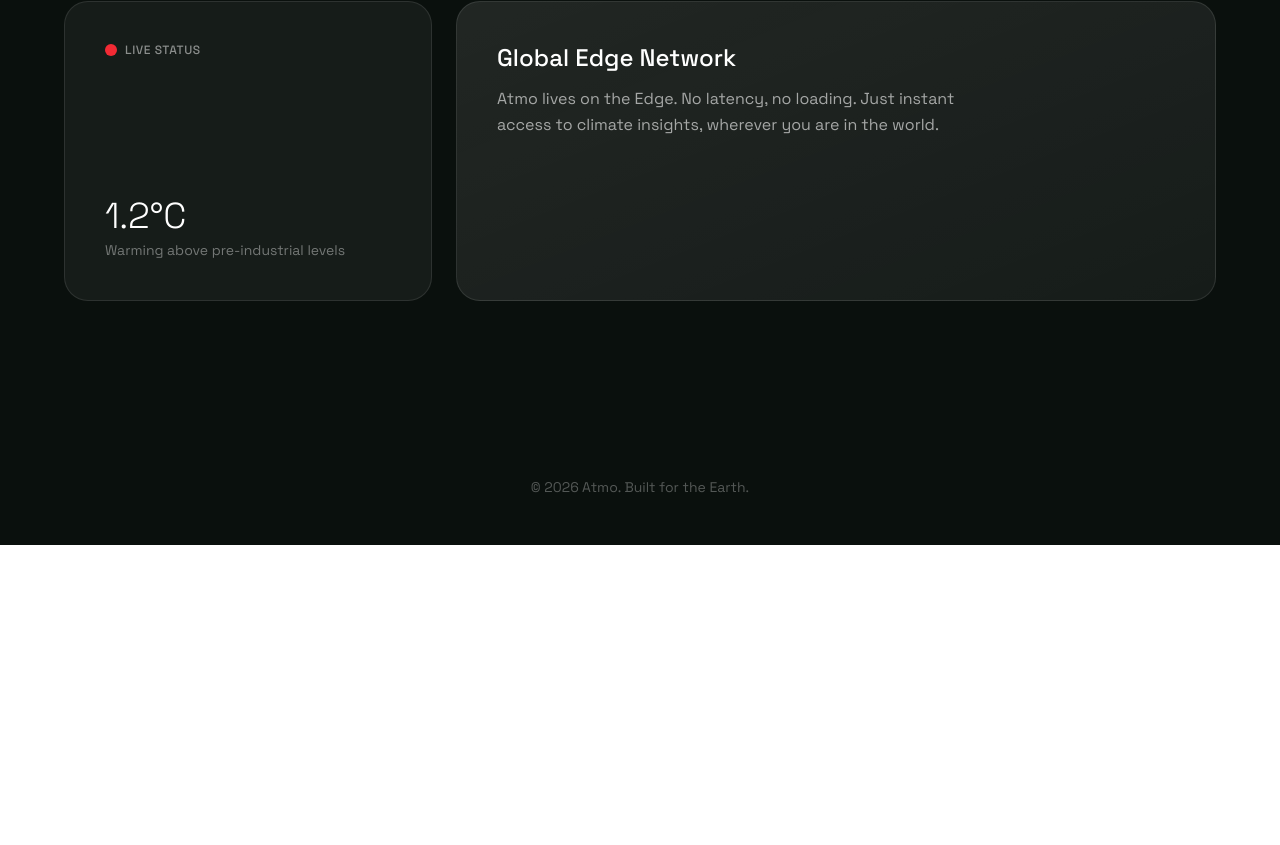
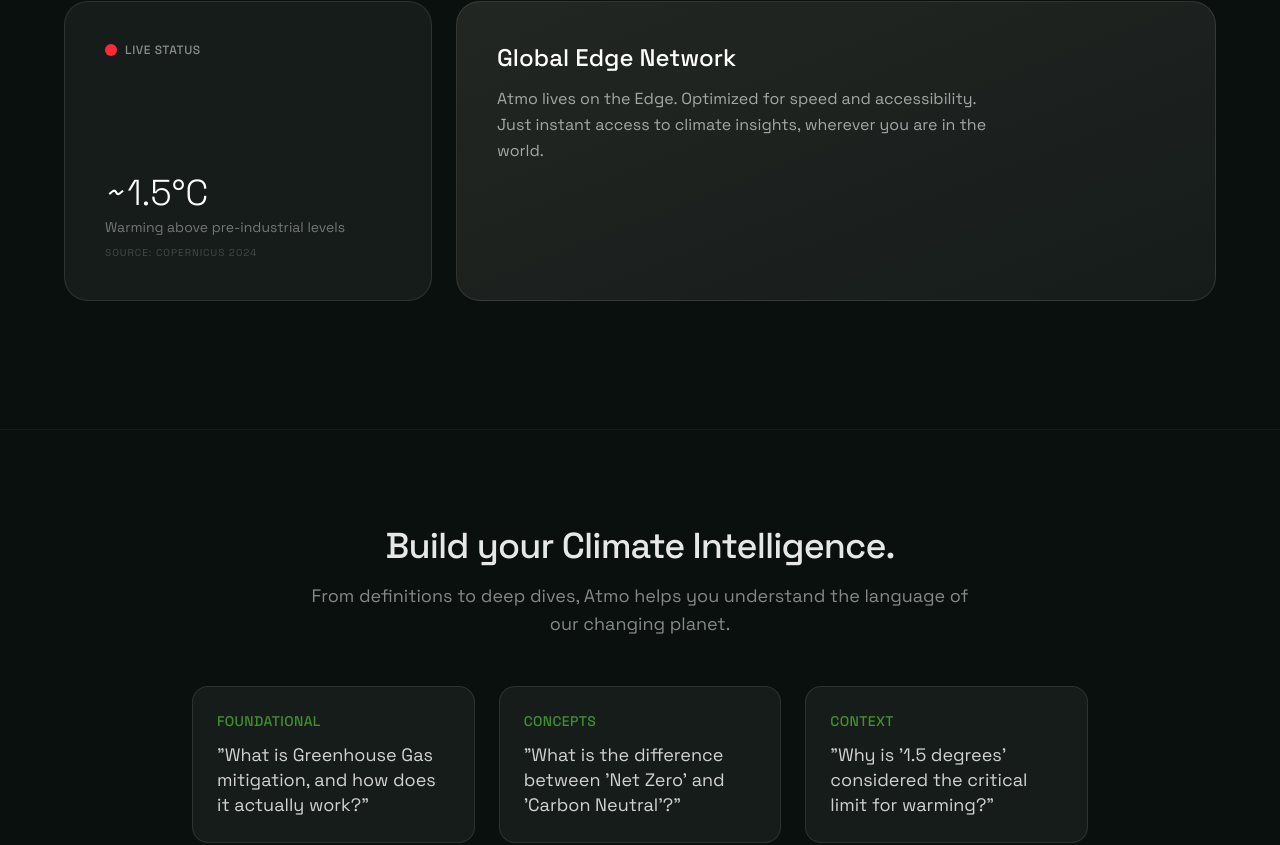
Before and after one commit to davissekai/atmo-v2, a Next.js app: page / in a window 1280 px wide. Shown: the part 1455-2300 px from the top of the page. Before the commit the page ends 2000 px from the top, so only its background shows below. Built offline with nearby package versions, Linux system fonts and the light colour scheme.

Commit message:
feat: landing page improvements - climate intelligence section and accuracy fixes

```diff
--- a/components/landing-page.tsx
+++ b/components/landing-page.tsx
@@ -108,8 +108,9 @@
                                 <span className="text-xs font-medium uppercase tracking-wider text-white/50">Live Status</span>
                             </div>
                             <div>
-                                <div className="text-4xl font-light mb-1">1.2°C</div>
+                                <div className="text-4xl font-light mb-1">~1.5°C</div>
                                 <div className="text-sm text-white/40">Warming above pre-industrial levels</div>
+                                <div className="text-[10px] text-white/20 mt-2 uppercase tracking-widest">Source: Copernicus 2024</div>
                             </div>
                         </div>
 
@@ -117,10 +118,48 @@
                         <div className="md:col-span-2 relative overflow-hidden rounded-3xl bg-white/5 border border-white/10 p-10 hover:border-white/20 transition-colors bg-gradient-to-br from-white/5 to-transparent">
                             <h3 className="text-2xl font-medium mb-3">Global Edge Network</h3>
                             <p className="text-white/60 max-w-lg leading-relaxed">
-                                Atmo lives on the Edge. No latency, no loading. Just instant access to climate insights, wherever you are in the world.
+                                Atmo lives on the Edge. Optimized for speed and accessibility. Just instant access to climate insights, wherever you are in the world.
                             </p>
                         </div>
 
+                    </div>
+                </div>
+            </section>
+
+            {/* Example Prompts Section */}
+            <section className="py-24 px-6 border-t border-white/5 bg-[#0A100D]">
+                <div className="max-w-4xl mx-auto text-center space-y-12">
+                    <div className="space-y-4">
+                        <h2 className="text-3xl md:text-4xl font-medium tracking-tight text-white/90">Build your Climate Intelligence.</h2>
+                        <p className="text-lg text-white/50 max-w-2xl mx-auto">
+                            From definitions to deep dives, Atmo helps you understand the language of our changing planet.
+                        </p>
+                    </div>
+
+                    <div className="grid grid-cols-1 md:grid-cols-3 gap-6 text-left">
+                        {/* Prompt 1 */}
+                        <div className="group p-6 rounded-2xl bg-white/5 border border-white/10 hover:border-[#40902e]/50 hover:bg-white/[0.07] transition-all cursor-default">
+                            <div className="text-[#40902e] text-sm font-medium mb-3 tracking-wide uppercase">Foundational</div>
+                            <p className="text-lg text-white/80 leading-snug group-hover:text-white transition-colors">
+                                "What is Greenhouse Gas mitigation, and how does it actually work?"
+                            </p>
+                        </div>
+
+                        {/* Prompt 2 */}
+                        <div className="group p-6 rounded-2xl bg-white/5 border border-white/10 hover:border-[#40902e]/50 hover:bg-white/[0.07] transition-all cursor-default">
+                            <div className="text-[#40902e] text-sm font-medium mb-3 tracking-wide uppercase">Concepts</div>
+                            <p className="text-lg text-white/80 leading-snug group-hover:text-white transition-colors">
+                                "What is the difference between 'Net Zero' and 'Carbon Neutral'?"
+                            </p>
+                        </div>
+
+                        {/* Prompt 3 */}
+                        <div className="group p-6 rounded-2xl bg-white/5 border border-white/10 hover:border-[#40902e]/50 hover:bg-white/[0.07] transition-all cursor-default">
+                            <div className="text-[#40902e] text-sm font-medium mb-3 tracking-wide uppercase">Context</div>
+                            <p className="text-lg text-white/80 leading-snug group-hover:text-white transition-colors">
+                                "Why is '1.5 degrees' considered the critical limit for warming?"
+                            </p>
+                        </div>
                     </div>
                 </div>
             </section>
```
